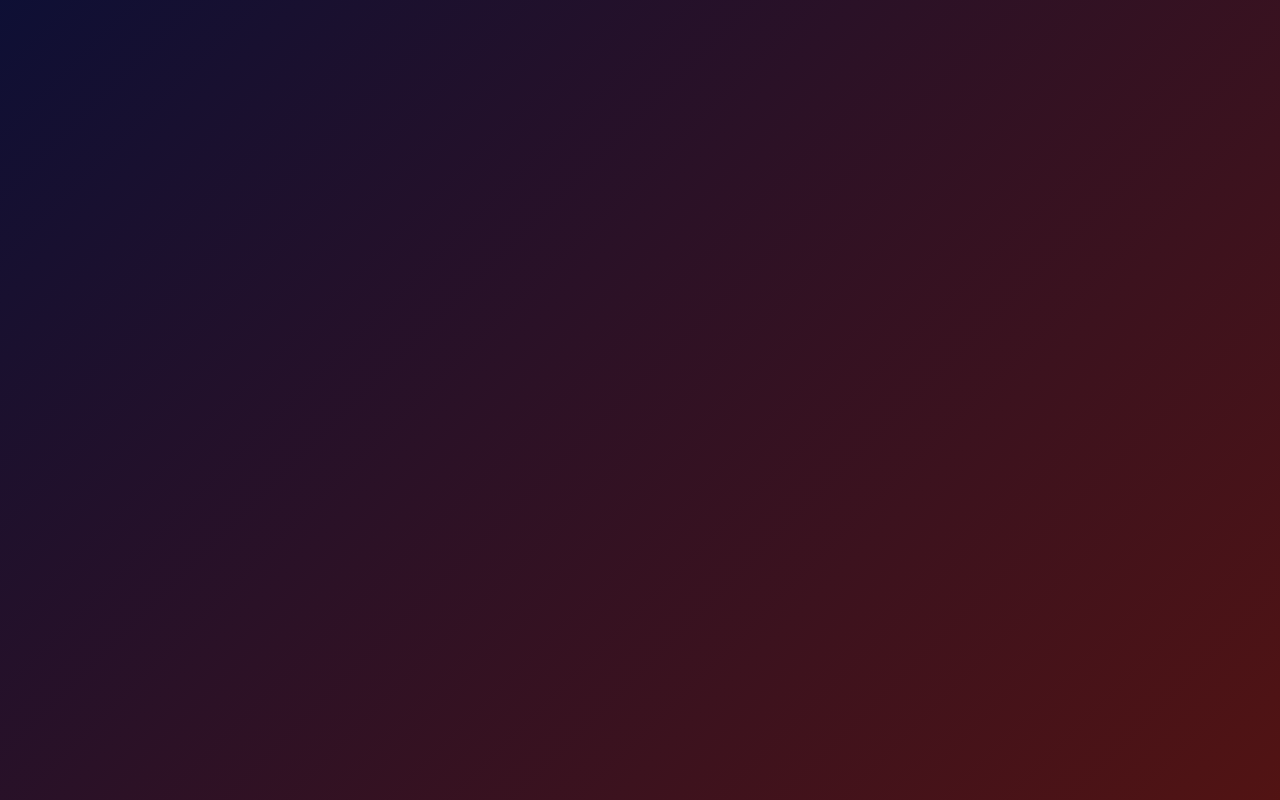
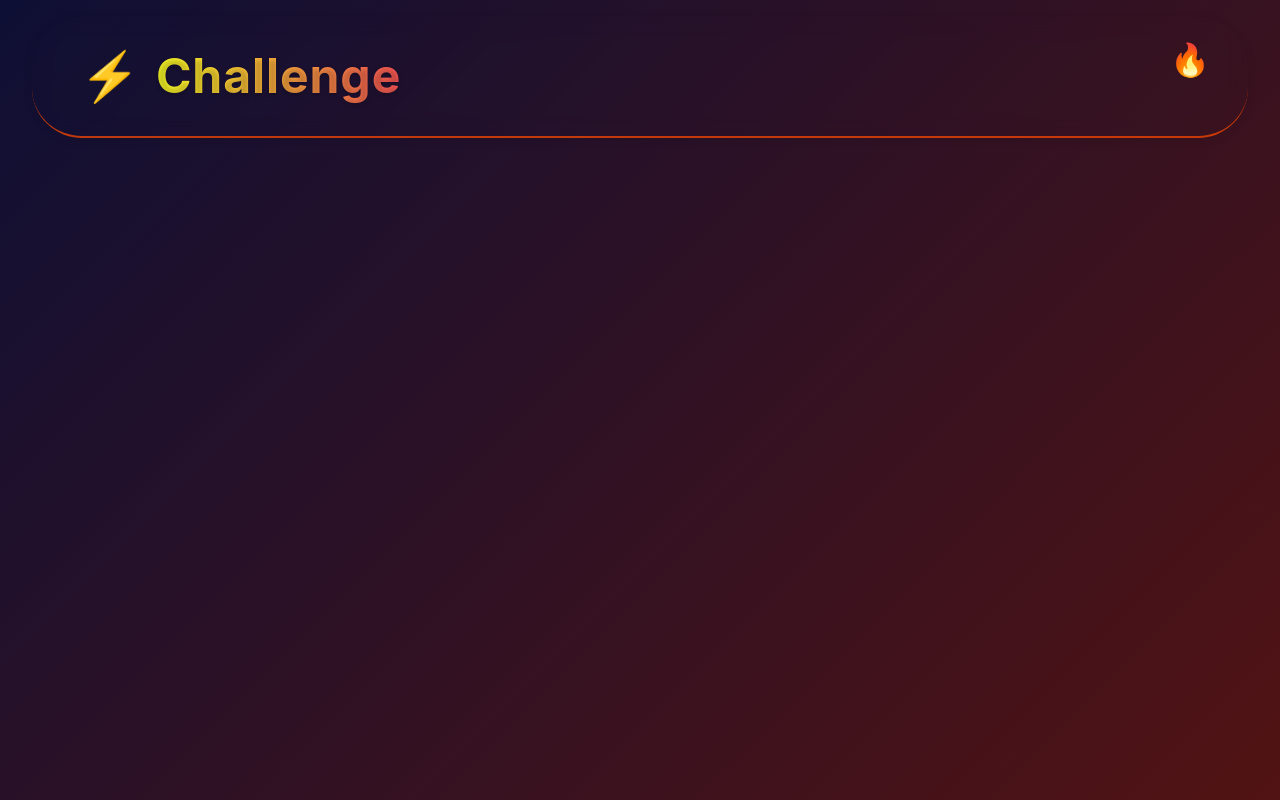
Before and after one commit to robertoandino/challenge-me, a React (Vite) app: page / in a window 1280 px wide. Built offline with nearby package versions, Linux system fonts and the light colour scheme.

Commit message:
Updating Home component

```diff
--- a/src/pages/Home/Home.tsx
+++ b/src/pages/Home/Home.tsx
@@ -195,6 +195,13 @@ function Home() {
 
     return(
         <main className="main-container">
+            <Header
+                dailyChallenge={dailyChallenge}
+                completedCount={completedCount}
+                currentChallenge={currentChallenge}
+                profileOpen={profileOpen}
+                setProfileOpen={setProfileOpen}
+            />
 
         </main>
     )
```
